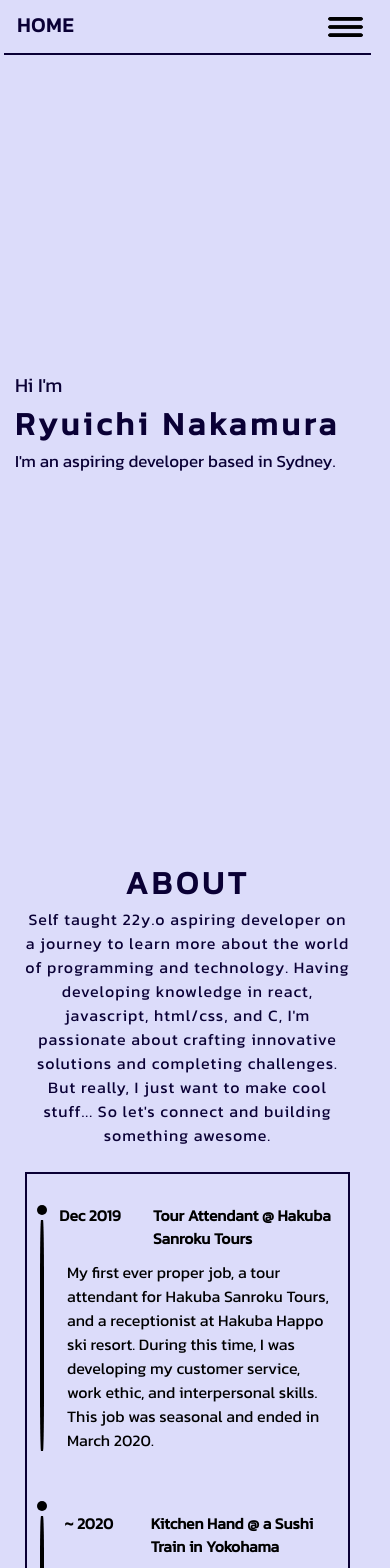
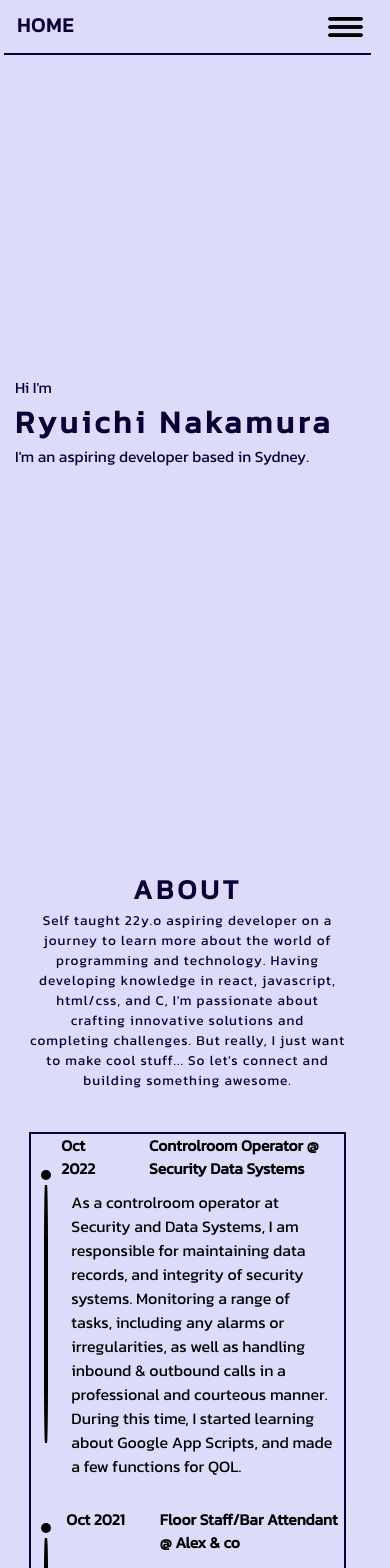
Before and after one commit to Wazmond/Web-Portfolio-React, a React (Vite) app: page / in a window 390 px wide. Shown: the top 1568 px of the page. Built offline with nearby package versions, Linux system fonts and the light colour scheme.

Commit message:
Changelog 13/05/2024 7:56AM
+ Adjusted font sizing on home page to be more responsive
+ Edited page content and removed some information in #About
+ Edited About boxes and text to be more responsive with display sizing.

```diff
--- a/src/Page.jsx
+++ b/src/Page.jsx
@@ -138,20 +138,12 @@ export default function Page() {
                             So let's connect and building something awesome. </p>
                         </AboutTextContainer>
                         <AboutTimeLineContainer>
-                            {/* <AboutTimeLine date="25/10/2001" title="Ryuichi was born" desc="Born in Tokyo, Japan." className="ATL-fade-top"/> */}
-                            {/* <AboutTimeLine date="~ 2004" title="Immigrated to Australia" desc="Immigrated to Sydney, Australia around the age of 3"/>
-                            <AboutTimeLine date="~ 2006" title="Pre school" desc="Pre school in Lane Cove, Sydney. Not much else to say about that... I'm not even sure how long I was there either..."/> */}
-                            {/* <AboutTimeLine date="2007 - 2013" title="Primary School" desc="Spent my first half of prime growing years at Truscott Street Public School. It was during this period, where I got my first computer, though time was mostly spent playing video games."/> */}
-                            {/* <AboutTimeLine date="2014 - 2019" title="High School" desc="Ryde Secondary College, learning more about the reality of life. Learnt a lot more about computers and even tried learning to code, more for the fun of it. Inspect element and changing details on websites was fun though. Built my first proper PC, and learnt a lot about PC hardware."/>
-                            <AboutTimeLine date="Oct 2019" title="Moving to Japan" desc="I moved to Japan in October as I had a job lined up in a Ski Resort. Between this time and Dec 2019, I worked/helped at my uncles bar for a bit, and also at a local medical center, developing my Japanese further."/> */}
+                            <AboutTimeLine date="Oct 2022" title="Controlroom Operator @ Security Data Systems" desc="As a controlroom operator at Security and Data Systems, I am responsible for maintaining data records, and integrity of security systems. Monitoring a range of tasks, including any alarms or irregularities, as well as handling inbound & outbound calls in a professional and courteous manner. During this time, I started
+                            learning about Google App Scripts, and made a few functions for QOL." />
+                            <AboutTimeLine date="Oct 2021" title="Floor Staff/Bar Attendant @ Alex & co" desc="Worked as a floor staff, moving my way up to a Bar attendant at Alex & Co in Parramatta. Improving my customer service & interpersonal skills."/>
+                            <AboutTimeLine date="~ 2021" title="Traffic Director job @ Bread Box in Yokohama" desc="Part time job as a traffic director for Bread Box. "/>
+                            <AboutTimeLine date="~ 2020" title="Kitchen Hand @ a Sushi Train in Yokohama" desc="Briefly worked as a kitchen hand at a Sushi Train in Yokohama. It was during this time where I briefly tried learning C#."/>
                             <AboutTimeLine date="Dec 2019" title="Tour Attendant @ Hakuba Sanroku Tours" desc="My first ever proper job, a tour attendant for Hakuba Sanroku Tours, and a receptionist at Hakuba Happo ski resort. During this time, I was developing my customer service, work ethic, and interpersonal skills. This job was seasonal and ended in March 2020."/>
-                            <AboutTimeLine date="~ 2020" title="Kitchen Hand @ a Sushi Train in Yokohama" desc="Briefly worked as a kitchen hand at a Sushi Train in Yokohama. It was during this time where I briefly tried learning C#."/>
-                            <AboutTimeLine date="~ 2021" title="Traffic Director job @ Bread Box in Yokohama" desc="Part time job as a traffic director for Bread Box. "/>
-                            {/* <AboutTimeLine date="May 2021" title="Moved back to Australia" desc="Decided it was time for me to move back to Australia with my new learnt skills."/> */}
-                            <AboutTimeLine date="Oct 2021" title="Floor Staff/Bar Attendant @ Alex & co" desc="Worked as a floor staff, moving my way up to a Bar attendant at Alex & Co in Parramatta. Improving my customer service & interpersonal skills."/>
-                            <AboutTimeLine date="May 2022" title="Bar Attendant @ The Commercial Hotel" desc="Worked as bar attendant at The Commercial Hotel in Parramatta, learning about the gaming industry."/>
-                            <AboutTimeLine date="Oct 2022" title="Controlroom Operator @ Security Data Systems" desc="As a controlroom operator at Security and Data Systems, I was responsible for maintaining data records, and integrity of security systems. Monitoring a range of tasks, including any alarms or irregularities, as well as handling inbound & outbound calls in a professional and courteous manner, was a key aspect of my role.
-                            During this time, I started learning C in CS50, a course developed by Harvard Univerity as well as html and css via online websites. I also learnt to write some google app script code for some functions."/>
                         </AboutTimeLineContainer>
                         {/* Could make a time line, interactive. it can be from a button or from mouse movement? left back to the past and right to the present. man can get bigger and smaller
                         this can make the use of an education  */}
--- a/src/PageData/About.jsx
+++ b/src/PageData/About.jsx
@@ -5,7 +5,7 @@ export const About = styled.div`
 
     height: 100%;
     width: 100%;
-    padding: 25px;
+    padding: 25px 7.5%;
 
     display: flex;
     flex-direction: column;
@@ -16,12 +16,16 @@ export const About = styled.div`
 export const AboutTextContainer = styled.div`
     position: relative;
 
-    margin-top: -10px;
+    margin-top: auto;
     word-wrap: break-word;
-    margin-bottom: 25px;
+    margin-bottom: 5vh;
 
-    @media only screen and (min-width:590px) {
-        width: 500px;
+    font-size: 26px;
+    @media only screen and (max-width:750px) {
+        font-size: 3.5vw;
+    }
+    @media only screen and (min-width:775px) {
+        width: 675px;
     }
 
     h1 {
@@ -44,11 +48,14 @@ export const AboutTimeLineContainer = styled.div`
     border: 2px solid #0a0035;
     align-self: center;
     overflow-y: scroll;
+    margin-bottom: auto;
+    display: flex;
+    flex-direction: column;
+    row-gap: 30px;
 `;
 
 const TimelineContainer = styled.div`
     width: 100%;
-    /* border: 1px solid black; */
     display: flex;
 `;
 const BoxDiv = styled.div`
@@ -61,7 +68,6 @@ const GuideLine = styled.div`
     justify-content: center;
     align-items: center;
     margin: 0 10px;
-
 `;
 const Dot = styled.div`
     border-radius: 50%;
@@ -80,8 +86,6 @@ const Line = styled.div`
 const TextContainer = styled.div`
     font-family: kanit;
     width: 100%;
-    margin: 30px 5px 30px 0;
-    /* border: 1px solid brown; */
 `;
 const TitleContainer = styled.div`
     display: flex;
@@ -90,8 +94,6 @@ const TitleContainer = styled.div`
         font-size: 2vw;
     }
     font-size: 14px;
-
-
 `;
 const Date = styled.h1`
     width: 25vw;
--- a/src/PageData/Home.jsx
+++ b/src/PageData/Home.jsx
@@ -13,35 +13,20 @@ export const HomeTextContainer = styled.div`
     h1.name {
         letter-spacing: 4px;
     }
+    font-size: 3vw;
 
     @media only screen and (min-width: 550px) {
-        font-size: 24px;
         margin-top: 55px;
         margin: 55px 0 0 50px;
     }
-
+    @media only screen and (min-width: 1200px) {
+        font-size: 36px;
+    }
     @media only screen and (max-width: 549px) {
         display: flex;
         flex-direction: column;
-        p {
-            font-size: 17px;
-        }
-        p.greeting {
-            font-size: 20px;
-        }
+        font-size: 4vw;
     }
     color: #0a0035;
     font-family: kanit;
-    /* font-size: 24px; */
-    /* letter-spacing: 4px; */
-    /* h1 {
-        font-weight: normal;
-    }
-    name {
-        font-weight: bold;
-    }
-    p {
-        font-size: 27.5px;
-        letter-spacing: 1px;
-    } */
 `;
```
